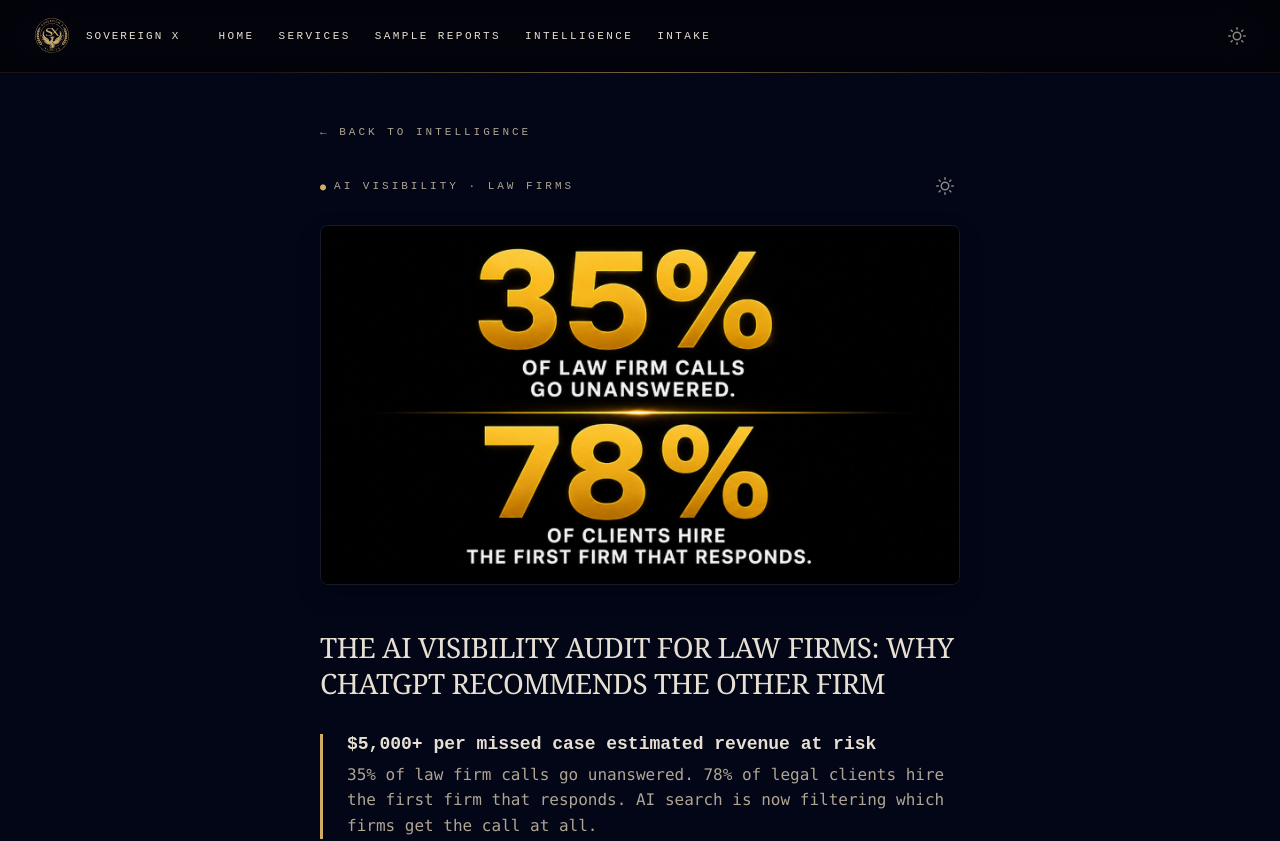
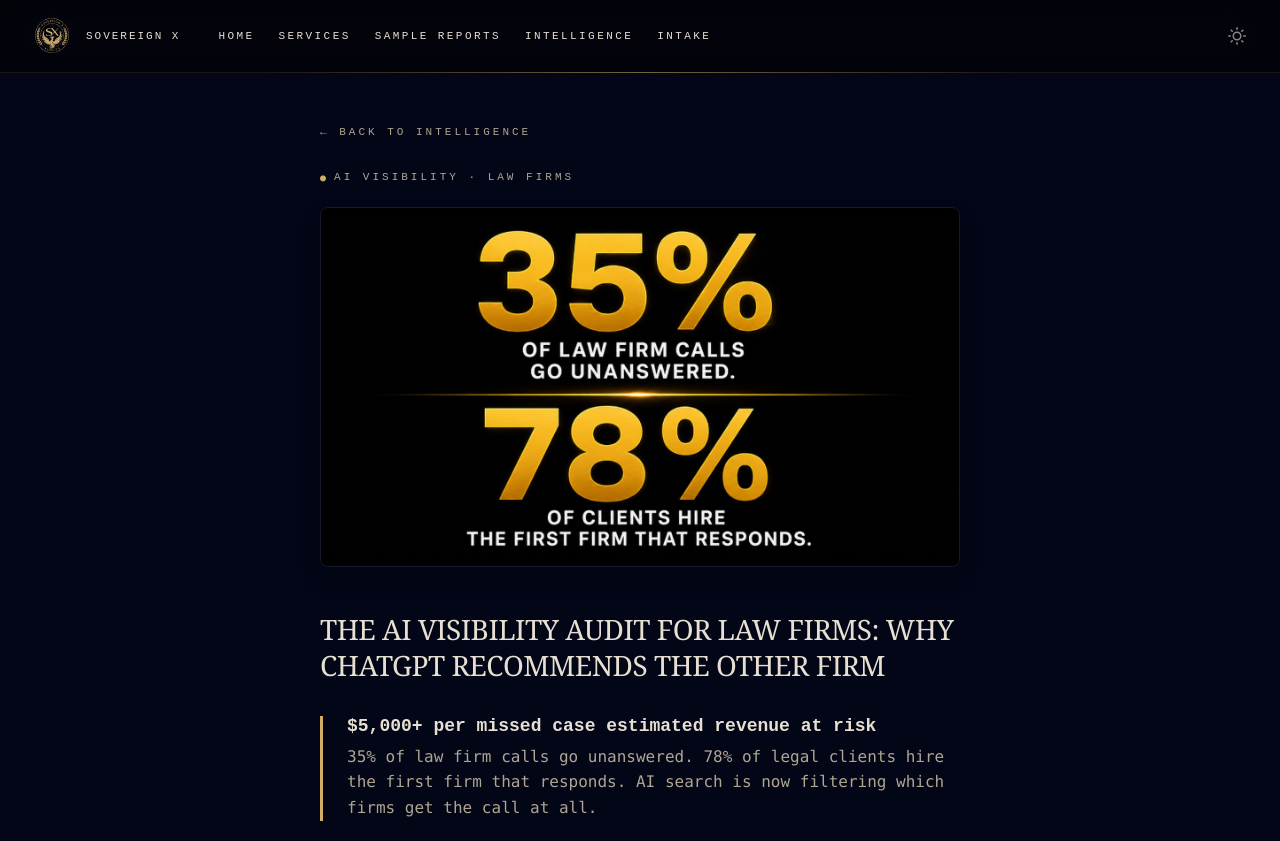
Before and after one commit to wbfo/NewSXA, a Next.js app: page /blog/ai-visibility-audit-for-law-firms in a window 1280 px wide. Shown: the top 841 px of the page. Built offline with nearby package versions, Linux system fonts and the light colour scheme; no server answers.

Commit message:
style(blog): remove local theme toggles from blog index and slug detail layouts, leaving only global header toggle

```diff
--- a/app/blog/[slug]/page.tsx
+++ b/app/blog/[slug]/page.tsx
@@ -319,7 +319,7 @@ export default async function BlogPost({ params }: { params: Promise<{ slug: str
           </Link>
         </div>
 
-        {/* Category Tag & Theme Toggle */}
+        {/* Category Tag */}
         <div style={{
           display: 'flex',
           justifyContent: 'space-between',
@@ -342,7 +342,6 @@ export default async function BlogPost({ params }: { params: Promise<{ slug: str
               {frontmatter.tag} · {frontmatter.industry}
             </span>
           </div>
-          <ThemeToggle />
         </div>
 
         {/* Hero Image */}
--- a/app/blog/page.tsx
+++ b/app/blog/page.tsx
@@ -79,7 +79,6 @@ export default function BlogIndex() {
           }}>
             Sovereign X · Intelligence
           </p>
-          <ThemeToggle />
         </div>
         <h1 style={{
           color: 'var(--text)',
```
